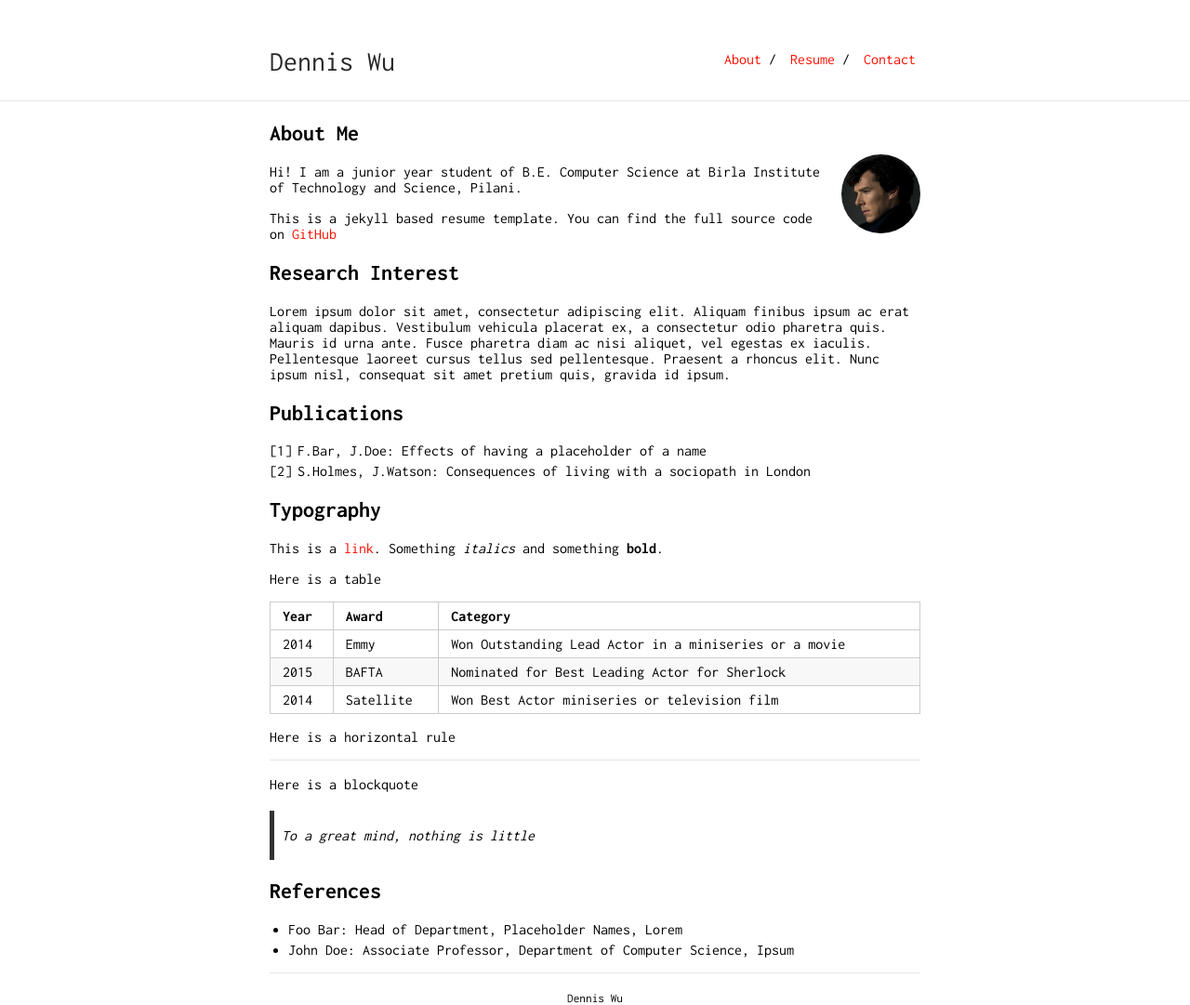
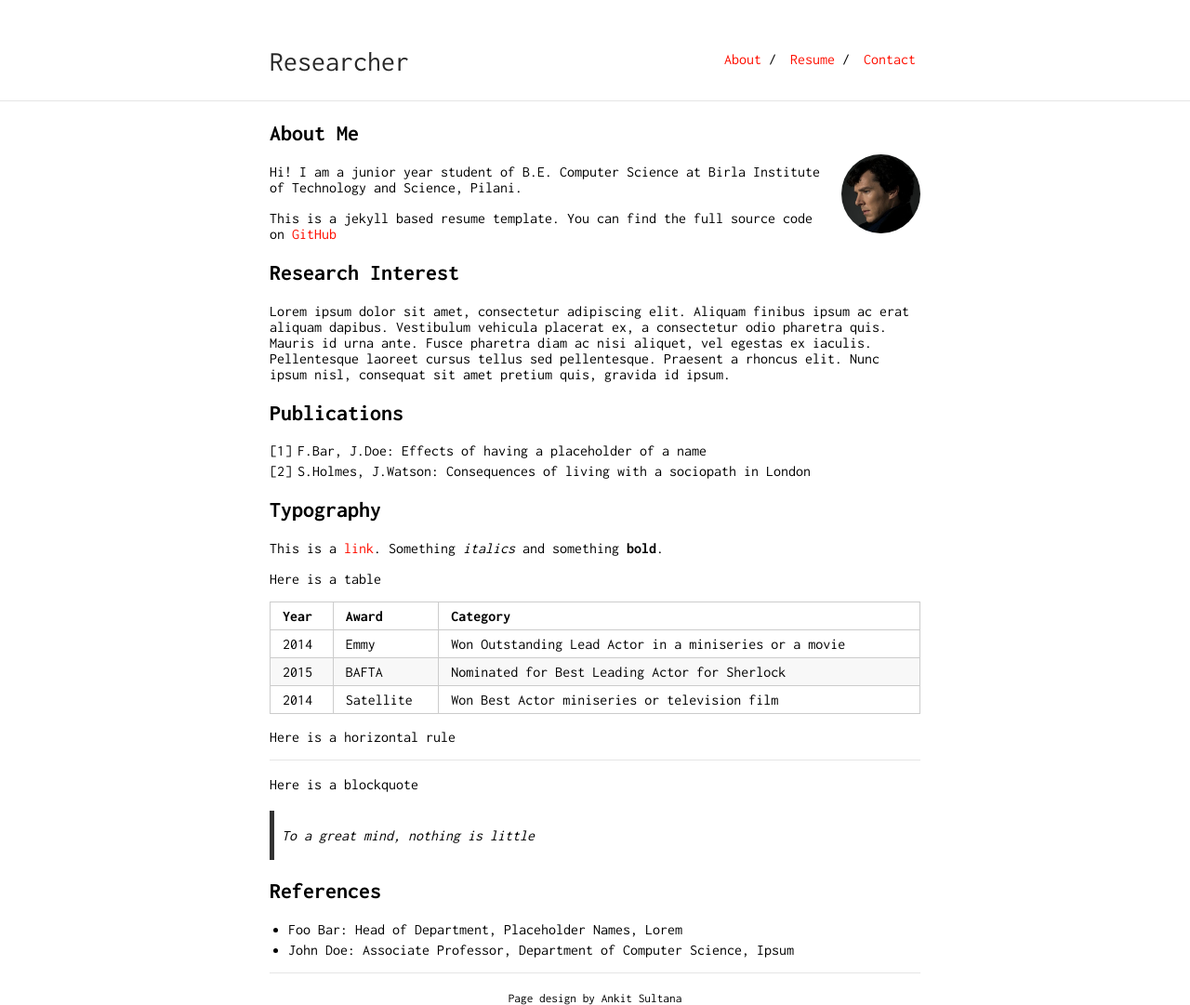
Before and after one commit to Hibb-bb/hibb-bb.github.io, a Jekyll site: the page built from index.md, in a window 1280 px wide. Shown: the whole page at 93% size. Built offline with Jekyll 4.4.1, drawn with Linux system fonts in a browser that asks for light colours; our own code applies the rules of GitHub Pages for plain Markdown files.

Commit message:
init commit2

```diff
--- a/_config.yml
+++ b/_config.yml
@@ -1,5 +1,5 @@
-title: Dennis Wu
-url: "https://hibb-bb.github.io"
+title: Researcher
+url: "https://ankitsultana.com"
 baseurl: "/researcher"
 
 markdown: kramdown
@@ -8,8 +8,8 @@ markdown: kramdown
 tracking_id: #
 
 footer: yes
-footer_url: "https://hibb-bb.github.io"
-footer_text: "Dennis Wu"
+footer_url: "https://github.com/ankitsultana"
+footer_text: "Page design by Ankit Sultana"
 
 sass:
     style: compressed
```
